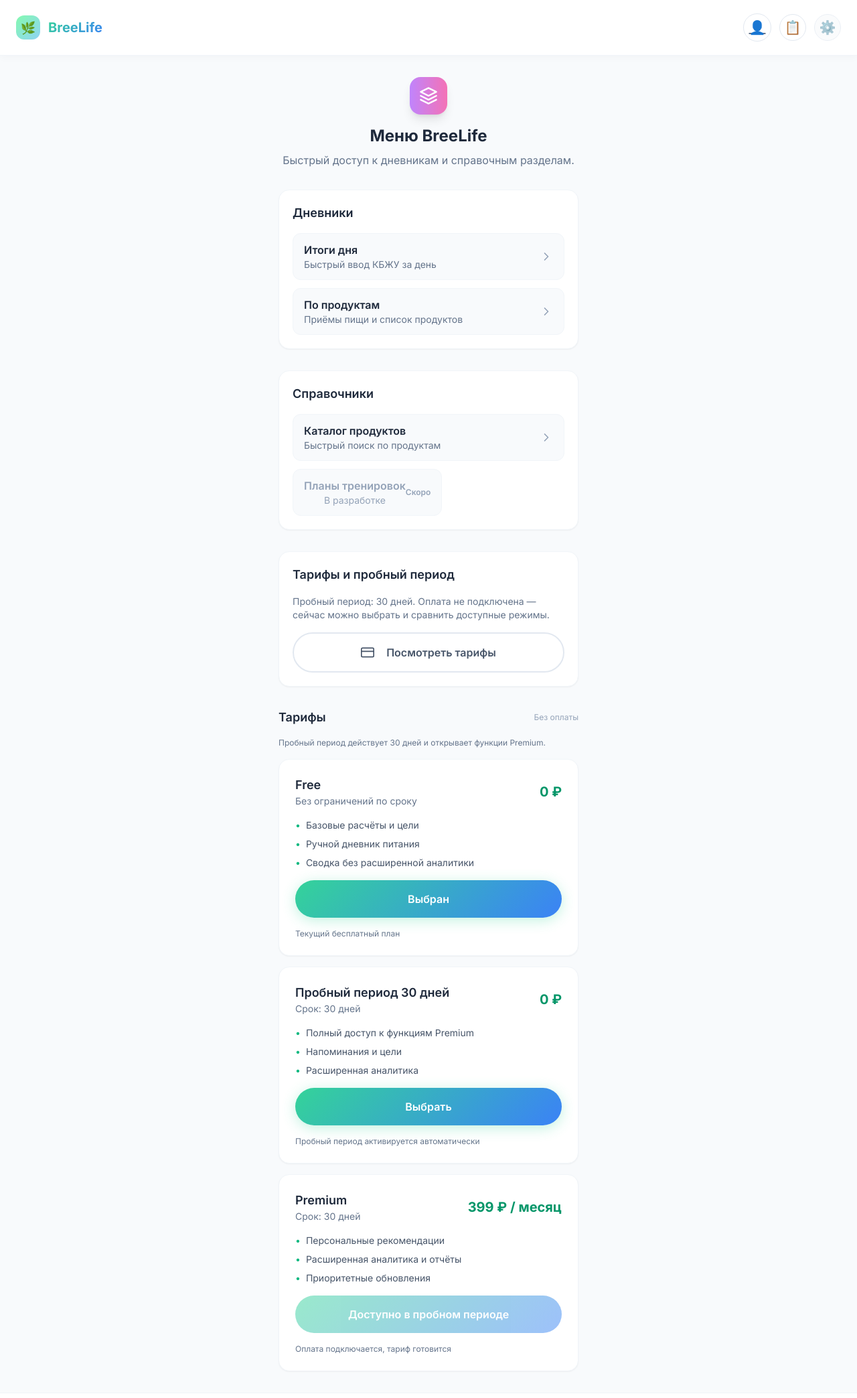
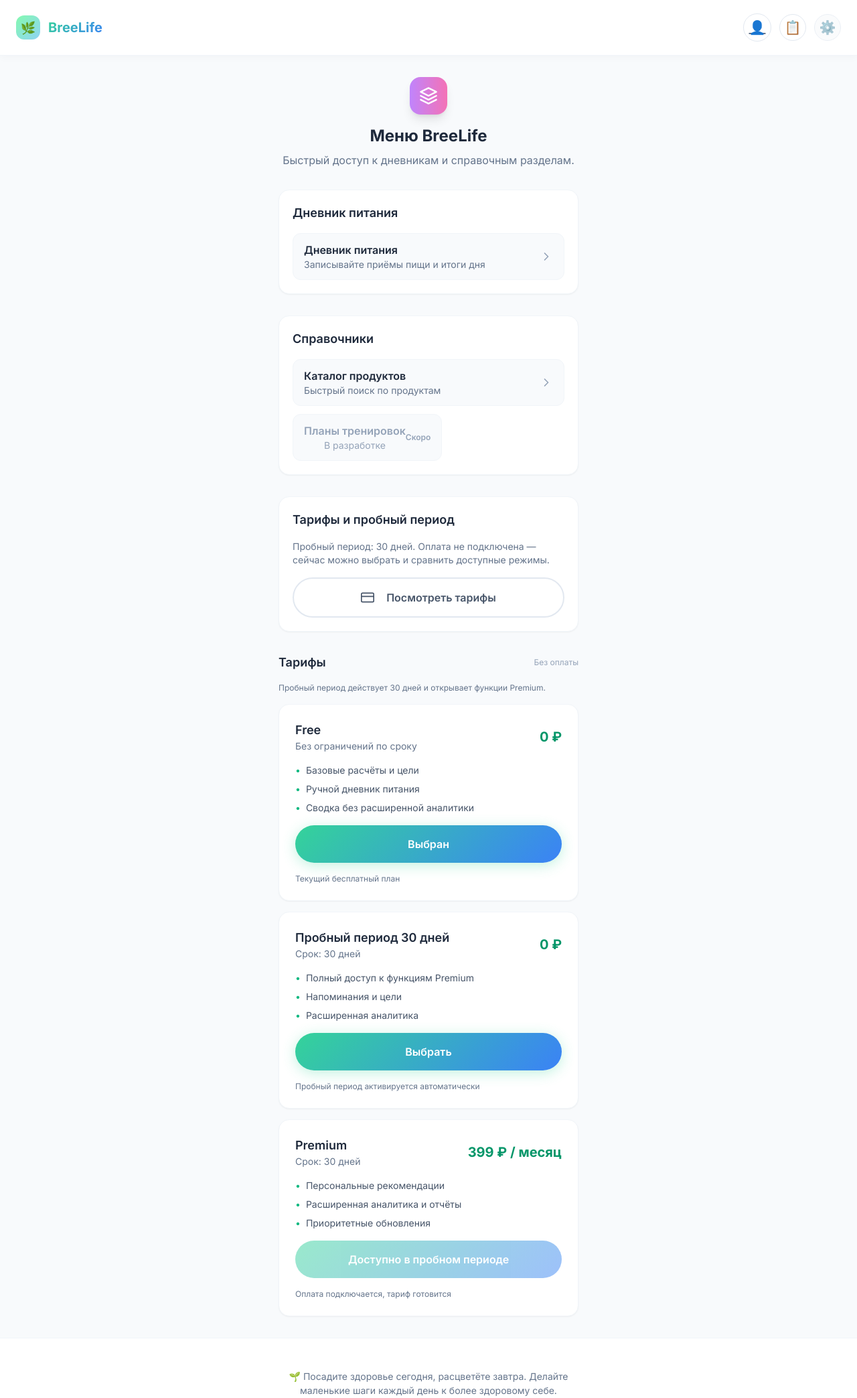
Before and after one commit to sssheik1337/BreeLife_v.2.0, a FastAPI app: page /menu in a window 1280 px wide. Shown: the top 2087 px of the page at 67% size. Run offline with FastAPI, Linux system fonts and the light colour scheme; some libraries are stand-ins or nearby versions.

Commit message:
Упростить навигацию дневника

```diff
--- a/static/components/navbar.js
+++ b/static/components/navbar.js
@@ -209,9 +209,7 @@ class CustomNavbar extends HTMLElement {
             </button>
             <div class="menu-panel" id="menu-panel">
               <a href="/profile" class="menu-link">Профиль</a>
-              <div class="menu-section">Дневник</div>
-              <a href="/diary?mode=summary" class="menu-link">Итоги дня</a>
-              <a href="/diary?mode=products" class="menu-link">По продуктам</a>
+              <a href="/diary" class="menu-link">Дневник питания</a>
               <a href="/foods" class="menu-link">Список продуктов</a>
               <a href="/menu#plans" class="menu-link">Тарифы</a>
               <span class="menu-link menu-link--disabled" title="Скоро">Настройки <span>Скоро</span></span>
--- a/templates/menu.html
+++ b/templates/menu.html
@@ -28,19 +28,12 @@
                 </div>
 
                 <div class="bg-white rounded-2xl p-5 border border-slate-100 shadow-sm space-y-4">
-                    <h2 class="text-lg font-semibold text-slate-800">Дневники</h2>
+                    <h2 class="text-lg font-semibold text-slate-800">Дневник питания</h2>
                     <div class="space-y-3">
-                        <a href="/diary?mode=summary" class="flex items-center justify-between rounded-xl border border-slate-100 bg-slate-50 px-4 py-3 hover:bg-slate-100 transition">
+                        <a href="/diary" class="flex items-center justify-between rounded-xl border border-slate-100 bg-slate-50 px-4 py-3 hover:bg-slate-100 transition">
                             <div>
-                                <p class="font-semibold text-slate-800">Итоги дня</p>
-                                <p class="text-sm text-slate-500">Быстрый ввод КБЖУ за день</p>
-                            </div>
-                            <i data-feather="chevron-right" class="w-5 h-5 text-slate-400"></i>
-                        </a>
-                        <a href="/diary?mode=products" class="flex items-center justify-between rounded-xl border border-slate-100 bg-slate-50 px-4 py-3 hover:bg-slate-100 transition">
-                            <div>
-                                <p class="font-semibold text-slate-800">По продуктам</p>
-                                <p class="text-sm text-slate-500">Приёмы пищи и список продуктов</p>
+                                <p class="font-semibold text-slate-800">Дневник питания</p>
+                                <p class="text-sm text-slate-500">Записывайте приёмы пищи и итоги дня</p>
                             </div>
                             <i data-feather="chevron-right" class="w-5 h-5 text-slate-400"></i>
                         </a>
```
Also changed, not shown: templates/profile.html (+2 -6 lines).
